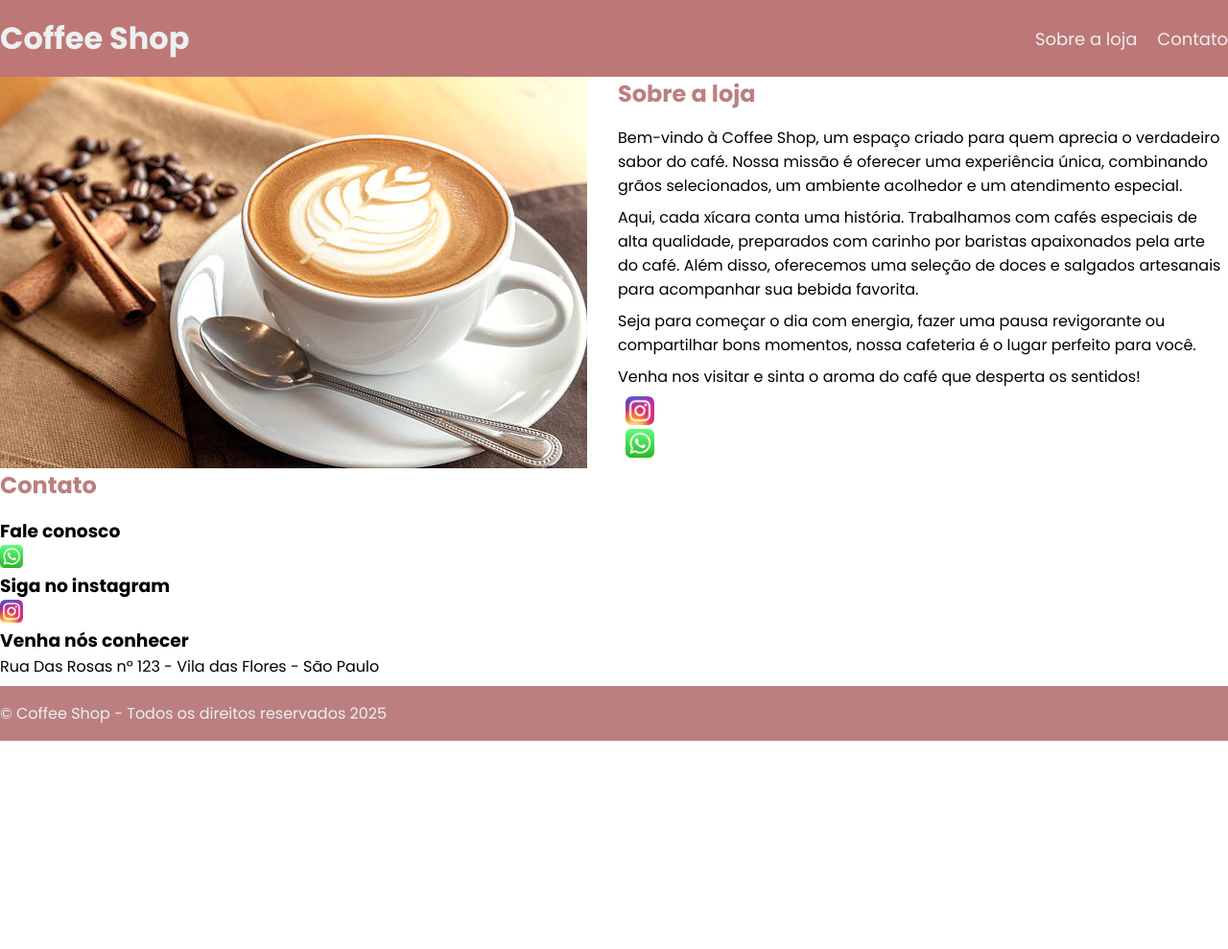
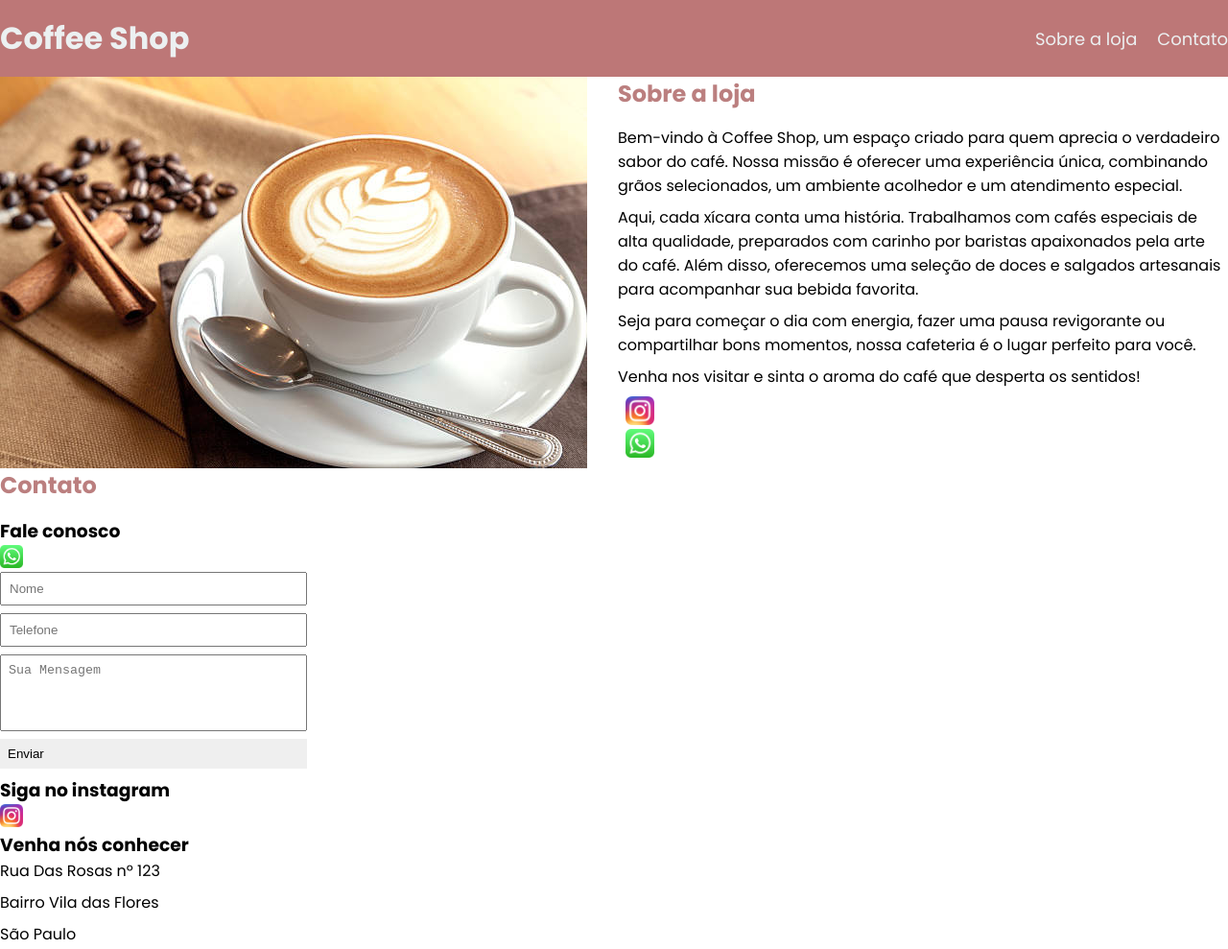
Before and after one commit to karen89/Coffee-Shop, a plain HTML site: page index.html in a window 1280 px wide. Shown: the top 989 px of the page at 96% size. Before the commit the page ends 800 px from the top, so only its background shows below. Drawn offline with Linux system fonts and the light colour scheme.

Commit message:
Add files via upload

```diff
--- a/index.html
+++ b/index.html
@@ -55,6 +55,13 @@
                             <img src="/Imagem/whatsapp-33.png">
                         </a>
                     </li>
+                    <form>
+                        <input type="text" placeholder="Nome"/>
+                        <label><input type="number" max="10" min="1" step="1" placeholder="Telefone"/></label>
+                        <textarea placeholder="Sua Mensagem"></textarea>
+                        <button type="submit">Enviar</button>
+                    </form>
+
                 </ul>
             </div>
             <div>
@@ -69,8 +76,9 @@
             </div>
             <div>
                 <h3>Venha nós conhecer</h3>
-                <p>Rua Das Rosas nº 123 - Vila das Flores - São Paulo</p>
-
+                <p>Rua Das Rosas nº 123</p>
+                <p>Bairro Vila das Flores </p>
+                <p>São Paulo</p>
             </div>
         </div>
     </section>
@@ -79,7 +87,7 @@
         <div class="container">
             <p>&copy; Coffee Shop - Todos os direitos reservados 2025 </p>
         </div>
+    </footer>
 
-    </footer>
 </body>
 </html>
--- a/style.css
+++ b/style.css
@@ -92,6 +92,30 @@ section p {
    display: block;
 }
 
+form input,
+form textarea,
+form button {
+    display: flex;
+    width: 320px;
+    margin-bottom: 8px;
+    padding: 8px;
+}
+
+form textarea {
+    resize: none;
+    height: 80px;
+}
+
+form button {
+    color: black;
+    border: none;
+    cursor: pointer;
+}
+
+form button:hover {
+    background-color: rgb(207, 191, 191);
+}
+
 footer {
     background-color: rgb(187, 127, 127);
     color: #ecf0f1;
```
